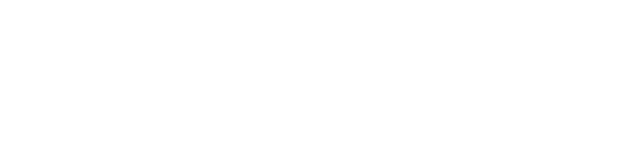
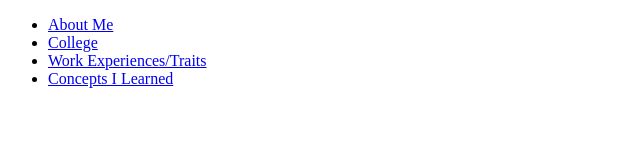
Before and after one commit to JoBanuelos/JoBanuelos.github.io, a plain HTML site: page index.html in a window 1280 px wide. Shown: the whole page, without its empty margins (0-640 px from the left). Drawn offline with Linux system fonts and the light colour scheme.

Commit message:
Added Navigation bar without any css apply

```diff
--- a/index.html
+++ b/index.html
@@ -1,11 +1,21 @@
 <!DOCTYPE html>
 <html lang="en" dir="ltr">
+
 <head>
   <meta charset="utf-8">
   <title> About Me</title>
   <link rel="stylesheet" href="style.css">
 </head>
+
 <body>
+  <nav>
+    <ul>
+      <li><a href="index.html">About Me</a></li>
+      <li> <a href="college.html">College</a></li>
+      <li><a href="work.html">Work Experiences/Traits</a></li>
+      <li><a href="concepts.html">Concepts I Learned</a></li>
+    </ul>
+  </nav>
+</body>
 
-  </body>
 </html>
```
Also changed, not shown: college.html (added), concepts.html (added), work.html (added). Lines whose indentation alone changed are shown as unchanged.
